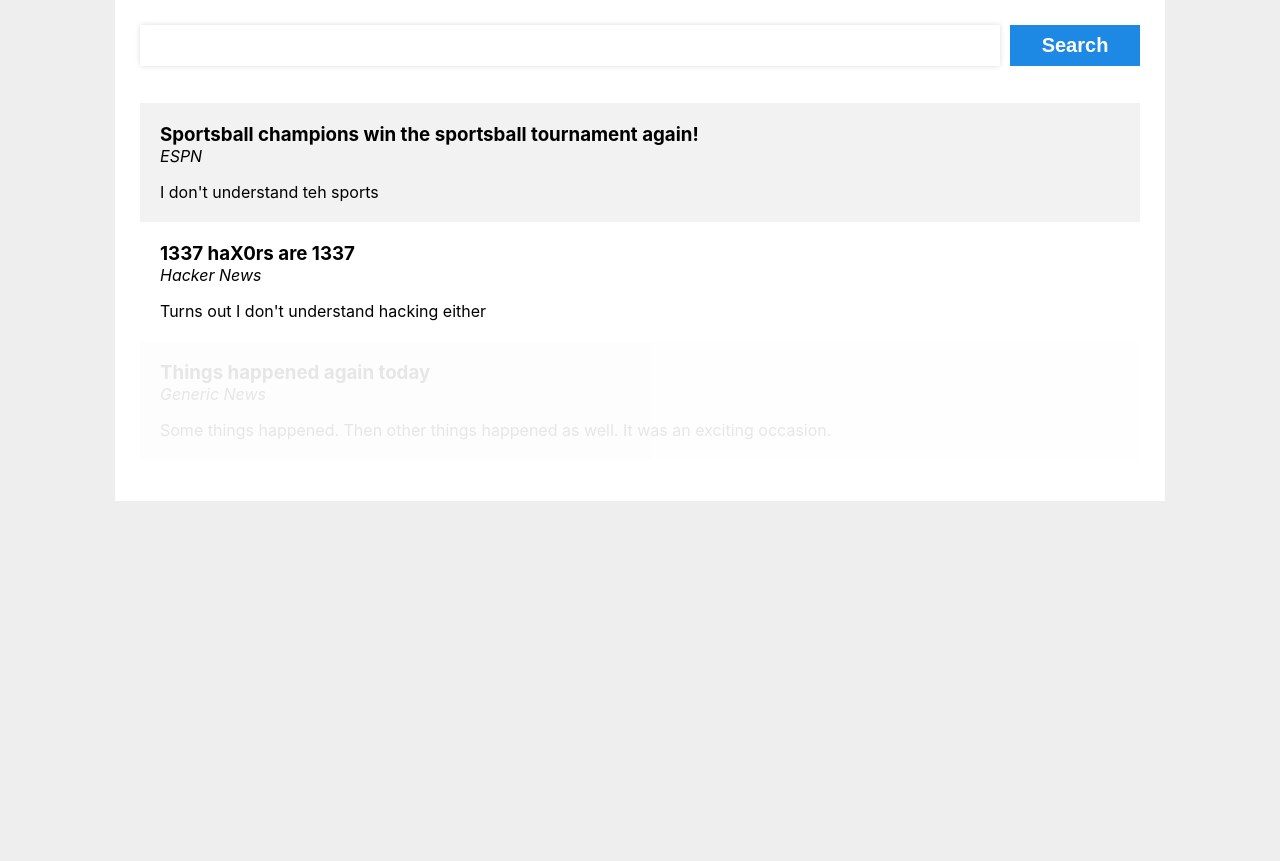
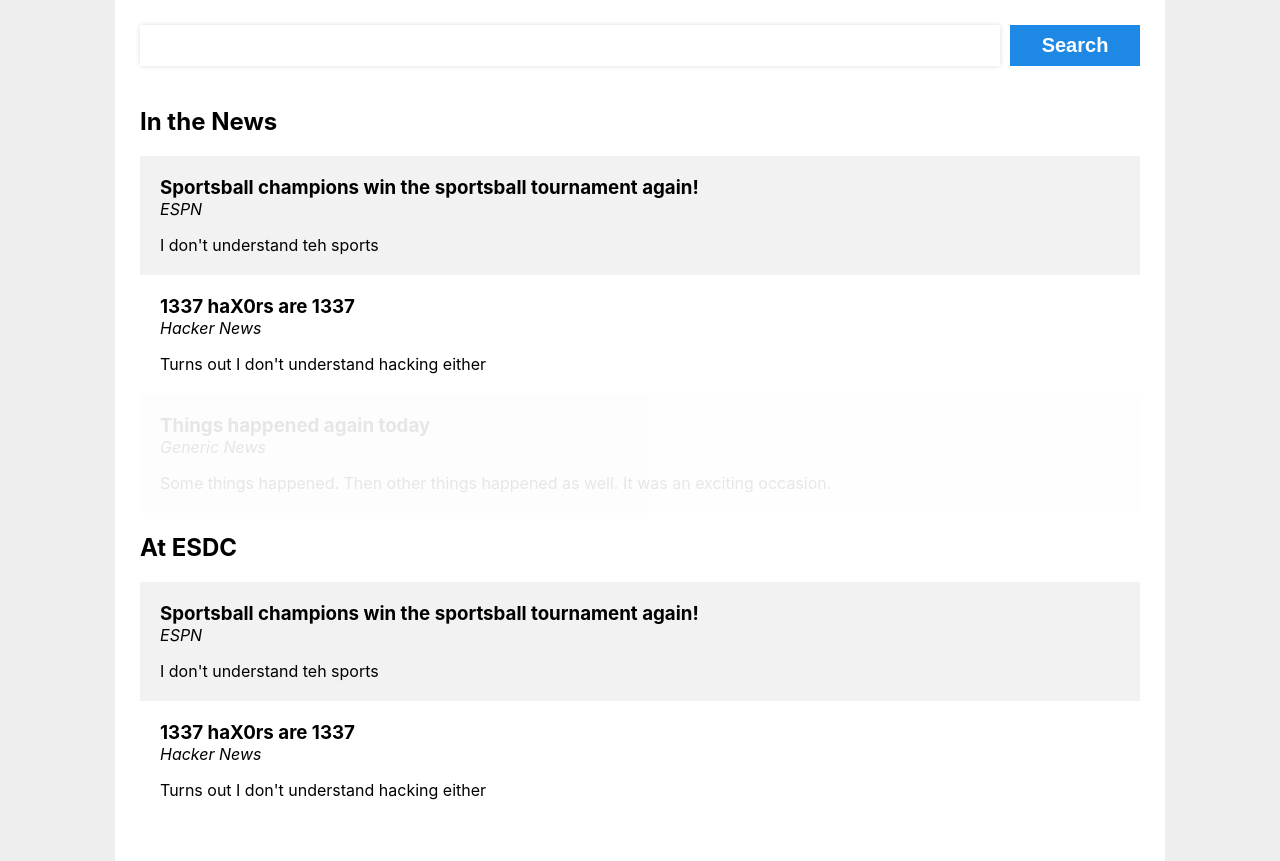
Before and after one commit to jeff-hughes/infohub-ui, a React (Create React App) app: page / in a window 1280 px wide. Before the commit the page ends 800 px from the top, so only its background shows below. Built offline with nearby package versions, Linux system fonts and the light colour scheme.

Commit message:
Implement multiple feeds

```diff
--- a/src/App.js
+++ b/src/App.js
@@ -21,32 +21,56 @@ function App() {
     return (
         <div className="App">
             <SearchBar />
-            <NewsFeed />
+            <h2>In the News</h2>
+            <NewsFeed endpoint={null} items={json.news} />
+            <h2>At ESDC</h2>
+            <ESDCFeed endpoint={null} items={json.news} />
         </div>
     );
 }
 
-class NewsFeed extends React.Component {
+class Feed extends React.Component {
     constructor(props) {
         super(props);
 
-        // putting this here for now, but eventually this will
-        // be pulled from an AJAX request after component has
-        // mounted
+        // set any initial state coming from the props
         this.state = {
-            items: json.news
-        };
+            endpoint: this.props.endpoint,
+            items: this.props.items
+        }
     }
 
+    fetchItems(userId, timestamp) {
+        // TODO: will set up to use this.endpoint
+        var newItems = dummyAJAXResponse(userId, timestamp);
+        this.setState(state => {
+            return { items: state.items.concat(newItems) };
+        });
+    }
+
+    getItems() {
+        return this.state.items.slice()  // shallow copy of array
+            .sort((a, b) => b - a);      // sort descending
+    }
+}
+
+class NewsFeed extends Feed {
     componentDidMount() {
         setInterval(() => {
-            var newItems = dummyAJAXResponse(null, null);
-            this.setState(state => {
-                return { items: state.items.concat(newItems) };
-            });
+            this.fetchItems(null, null);
         }, FETCH_DELAY*1000);
     }
 
+    render() {
+        var listItems = this.getItems()
+            .map((item) =>
+                <NewsItem key={item.id} source={item.source} title={item.title} text={item.text} />
+            );
+        return <ul className="NewsFeed">{listItems}</ul>;
+    }
+}
+
+class ESDCFeed extends Feed {
     render() {
         var listItems = this.state.items.slice()  // shallow copy of array
             .sort((a, b) => b - a)                // sort descending
```
Also changed, not shown: 1 other file (tests, documents, lock files or other folders).
